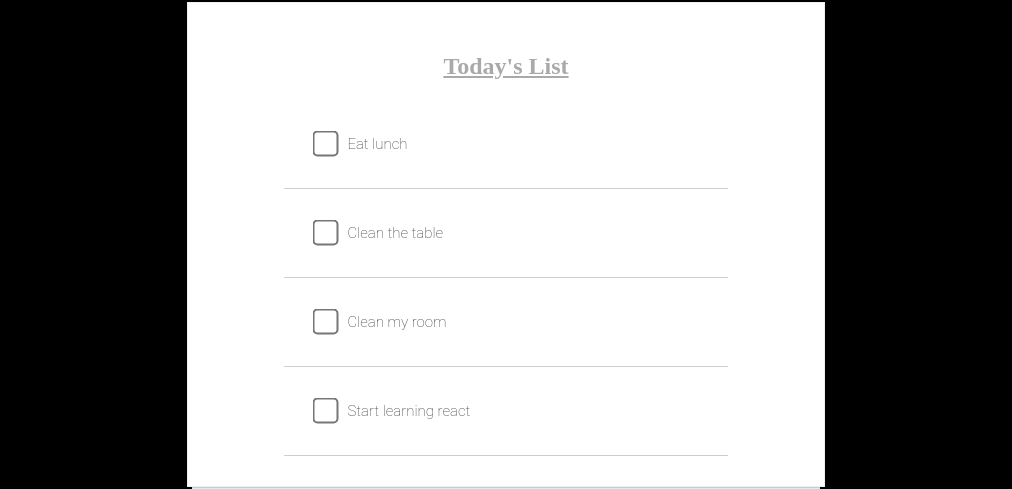
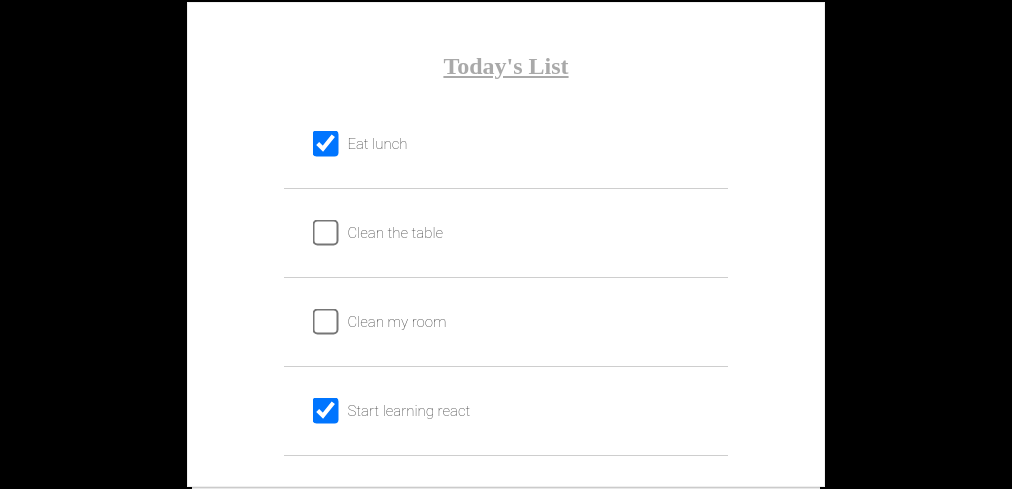
Before and after one commit to NupurM/HelloReact, a React (Create React App) app: page / in a window 1280 px wide. Shown: the part 113-602 px from the top of the page, without its empty margins (134-1146 px from the left). Built offline with nearby package versions, Linux system fonts and the light colour scheme.

Commit message:
Retain checked or unchecked through onChange event

```diff
--- a/src/components/Main/Todo/TodoData.js
+++ b/src/components/Main/Todo/TodoData.js
@@ -1,20 +1,24 @@
 const TodoData = [
   {
-    key: 1,
-    task: "Eat lunch"
+    id: 1,
+    task: "Eat lunch",
+    completed: true
   },
   {
-    key: 2,
-    task: "Clean the table"
+    id: 2,
+    task: "Clean the table",
+    completed: false
   },
   {
-    key: 3,
-    task: "Clean my room"
-  },
+    id: 3,
+    task: "Clean my room",
+    completed: false
+ },
   {
-    key: 4,
-    task: "Start learning react"
-  },
+    id: 4,
+    task: "Start learning react",
+    completed: true
+ },
 ];
 
 export default TodoData;
--- a/src/components/Main/Todo/TodoItem.js
+++ b/src/components/Main/Todo/TodoItem.js
@@ -4,8 +4,8 @@ class TodoItem extends React.Component {
   render() {
     return (
       <div className="todo-item">
-        <input type="checkbox" />
-        <p>{this.props.task}</p><br />
+        <input type="checkbox" checked={this.props.todo.completed} onChange={() => this.props.handleChange(this.props.todo.id)}/>
+        <p>{this.props.todo.task}</p><br />
       </div>
     );
   }
--- a/src/components/Main/Todo/TodoList.js
+++ b/src/components/Main/Todo/TodoList.js
@@ -8,11 +8,27 @@ class TodoList extends React.Component {
     this.state = {
       todos: TodoData
     };
+    this.handleChange = this.handleChange.bind(this);
+  }
+
+  handleChange(id) {
+    console.log("I was clicked and changed" + id);
+    this.setState(prevState => {
+      console.log(prevState);
+      const updatedTodos = prevState.todos.map(
+        todo => {
+          if (todo.id === id) {
+            todo.completed = !todo.completed;
+          }
+          return todo;
+        }
+      )
+      return { todos: updatedTodos };
+    });
   }
 
   render() {
-    console.log(this.state);
-    const myTasks = this.state.todos.map(item => <TodoItem key={item.key} task={item.task} />)
+    const myTasks = this.state.todos.map(item => <TodoItem key={item.id} todo={item} handleChange={this.handleChange} />)
 
     return (
       <div className="todo-list">
```
